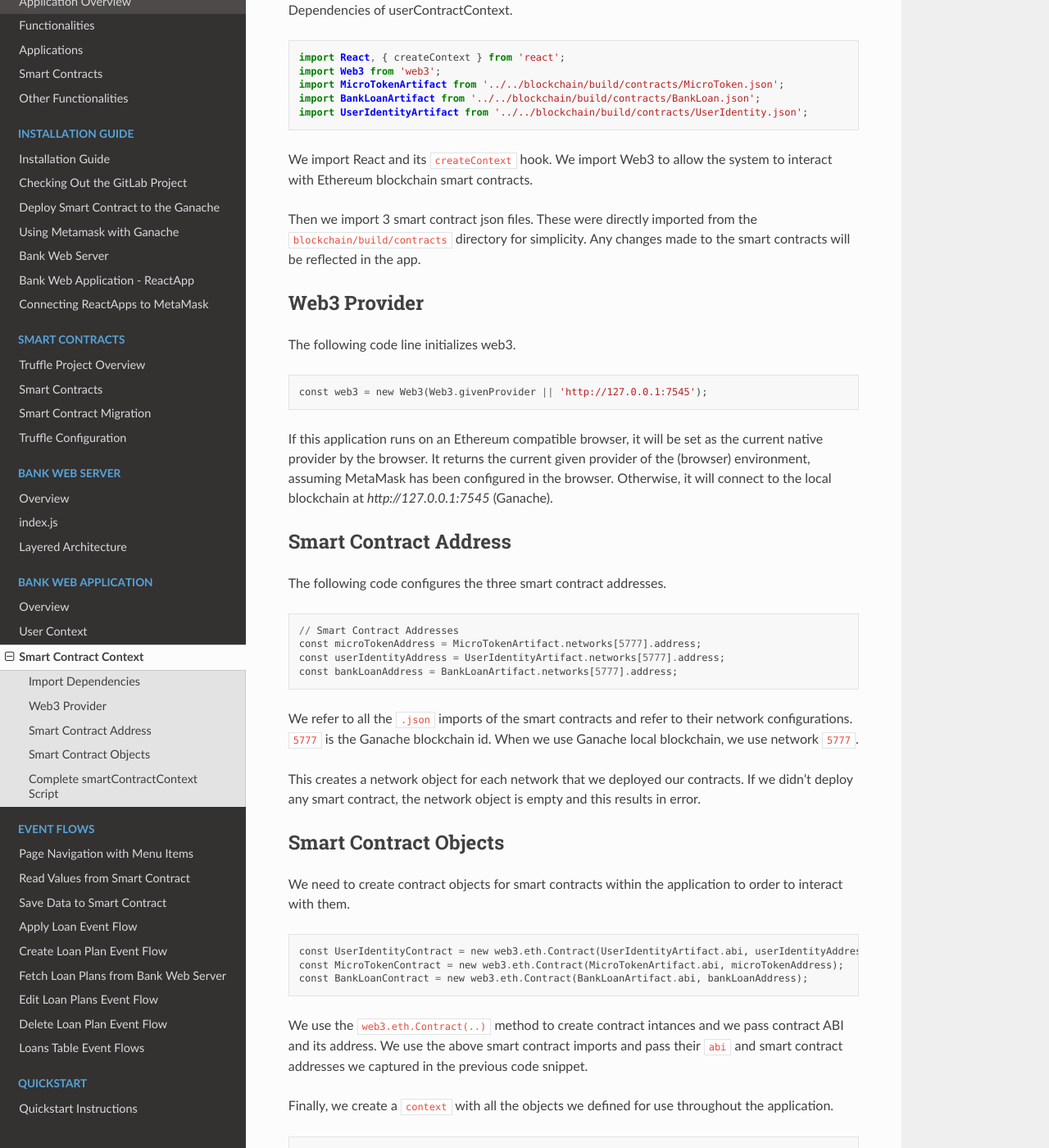
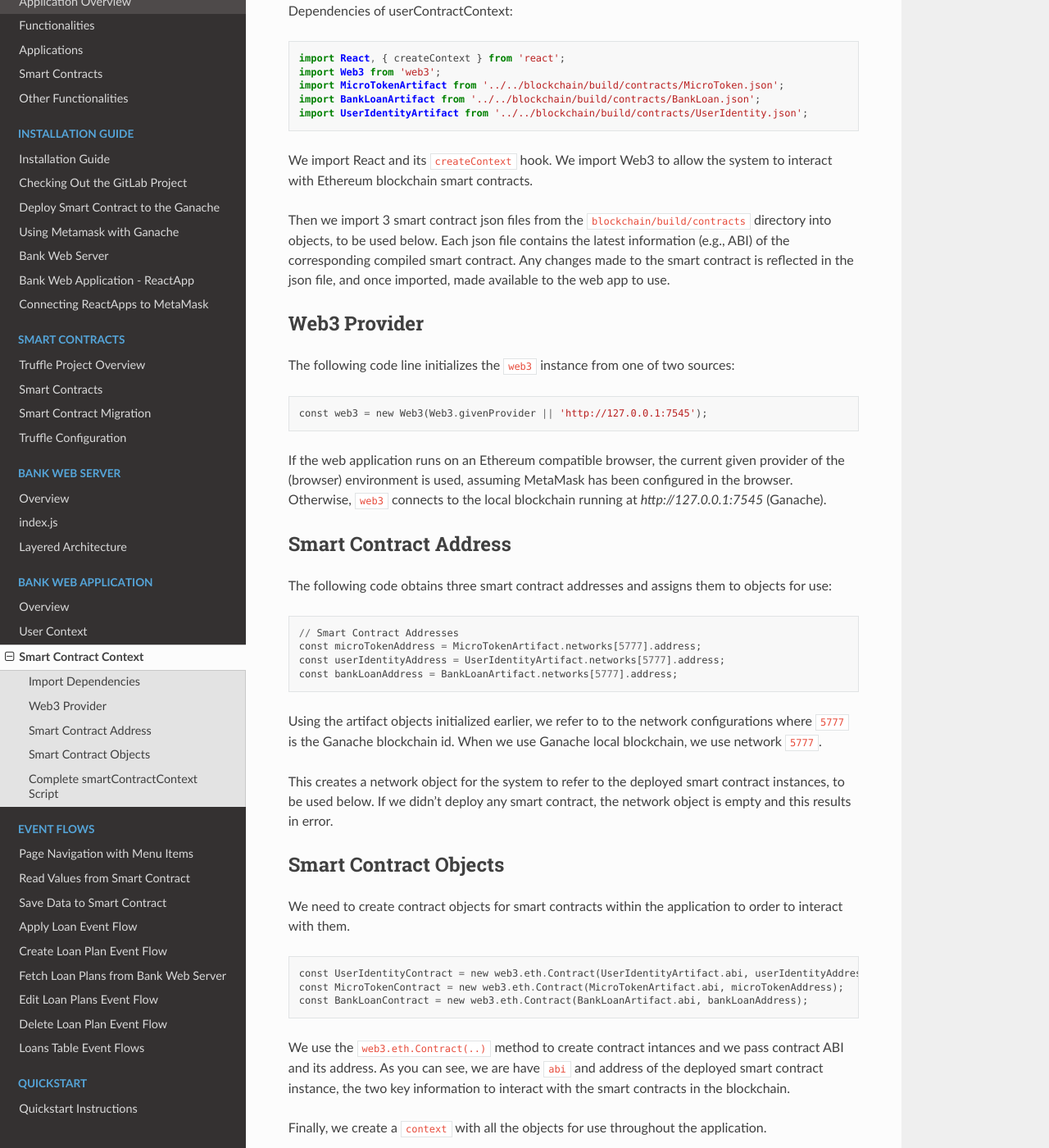
Before and after one commit to NivedithaKarthikeyan/LandregistryApp, a Sphinx documentation site: the page built from docs/source/bankClient/smartContractContext.rst, in a window 1280 px wide and 1400 px high, scrolled down 288 px. Shown: the whole window at 82% size. Built offline with Sphinx 7.4.7 and the Read the Docs theme 2.0.0, drawn with Linux system fonts in a browser that asks for light colours; some of the changed text lies outside the part shown.

Commit message:
Update docs/source/bankClient/smartContractContext.rst

```diff
--- a/docs/source/bankClient/smartContractContext.rst
+++ b/docs/source/bankClient/smartContractContext.rst
@@ -1,12 +1,12 @@
 Smart Contract Context
 ======================
 
-``SmartContractContext`` enables the system to connect to smart contract instances and the ``web3`` instance.
+``SmartContractContext`` enables the system to connect to deployed smart contract instances.  It also defines a ``web3`` instance for interaction with a running blockchain.
 
 Import Dependencies
 -------------------
 
-Dependencies of userContractContext. ::
+Dependencies of userContractContext: ::
 
 	import React, { createContext } from 'react';
 	import Web3 from 'web3';
@@ -17,35 +17,34 @@ Dependencies of userContractContext. ::
 We import React and its ``createContext`` hook.
 We import Web3 to allow the system to interact with Ethereum blockchain smart contracts.
 
-Then we import 3 smart contract json files. These were directly imported from the ``blockchain/build/contracts`` directory for simplicity.
-Any changes made to the smart contracts will be reflected in the app.
+Then we import 3 smart contract json files from the ``blockchain/build/contracts`` directory into objects, to be used below.
+Each json file contains the latest information (e.g., ABI) of the corresponding compiled smart contract.  Any changes made to the smart contract is reflected in the json file, and once imported, made available to the web app to use.
 
 Web3 Provider
 -------------
 
-The following code line initializes web3. ::
+The following code line initializes the ``web3`` instance from one of two sources: ::
 
     const web3 = new Web3(Web3.givenProvider || 'http://127.0.0.1:7545');
 
-If this application runs on an Ethereum compatible browser, it will be set as the current native provider by the browser.
-It returns the current given provider of the (browser) environment, assuming MetaMask has been configured in the browser.
-Otherwise, it will connect to the local blockchain at `http://127.0.0.1:7545` (Ganache).
+If the web application runs on an Ethereum compatible browser, the current given provider of the (browser) environment is used, assuming MetaMask has been configured in the browser.
+Otherwise, ``web3`` connects to the local blockchain running at `http://127.0.0.1:7545` (Ganache).
 
 Smart Contract Address
 ------------------------
 
-The following code configures the three smart contract addresses. ::
+The following code obtains three smart contract addresses and assigns them to objects for use: ::
 
 	// Smart Contract Addresses
 	const microTokenAddress = MicroTokenArtifact.networks[5777].address;
 	const userIdentityAddress = UserIdentityArtifact.networks[5777].address;
 	const bankLoanAddress = BankLoanArtifact.networks[5777].address;
 
-We refer to all the ``.json`` imports of the smart contracts and refer to their network configurations.
+Using the artifact objects initialized earlier, we refer to to the network configurations where
 ``5777`` is the Ganache blockchain id.
 When we use Ganache local blockchain, we use network ``5777``.
 
-This creates a network object for each network that we deployed our contracts.
+This creates a network object for the system to refer to the deployed smart contract instances, to be used below.
 If we didn't deploy any smart contract, the network object is empty and this results in error.
 
 Smart Contract Objects
@@ -58,13 +57,13 @@ We need to create contract objects for smart contracts within the application to
 	const BankLoanContract = new web3.eth.Contract(BankLoanArtifact.abi, bankLoanAddress);
 
 We use the ``web3.eth.Contract(..)`` method to create contract intances and we pass contract ABI and its address.
-We use the above smart contract imports and pass their ``abi`` and smart contract addresses we captured in the previous code snippet.
+As you can see, we are have ``abi`` and address of the deployed smart contract instance, the two key information to interact with the smart contracts in the blockchain.
 
-Finally, we create a ``context`` with all the objects we defined for use throughout the application. ::
+Finally, we create a ``context`` with all the objects for use throughout the application. ::
 
 	const context = { MicroTokenContract, UserIdentityContract, BankLoanContract };
 
-We return SmartContractContext as follows. ::
+We return SmartContractContext as the output of the smart contract provider: ::
 
     return (
 		<SmartContractContext.Provider value={context}>
```
